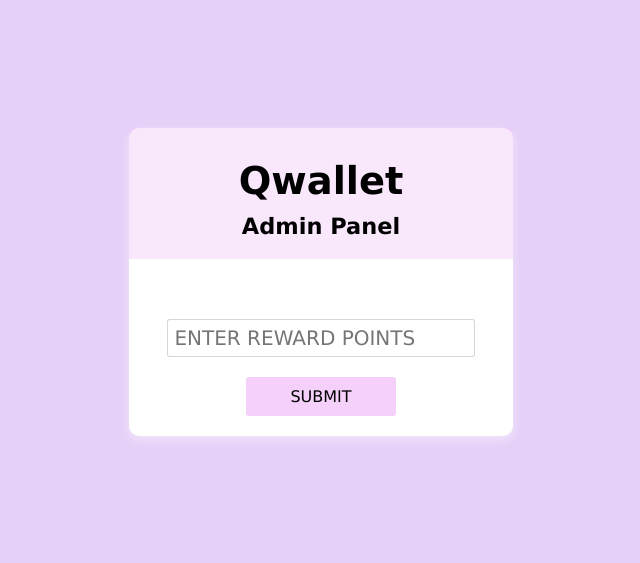
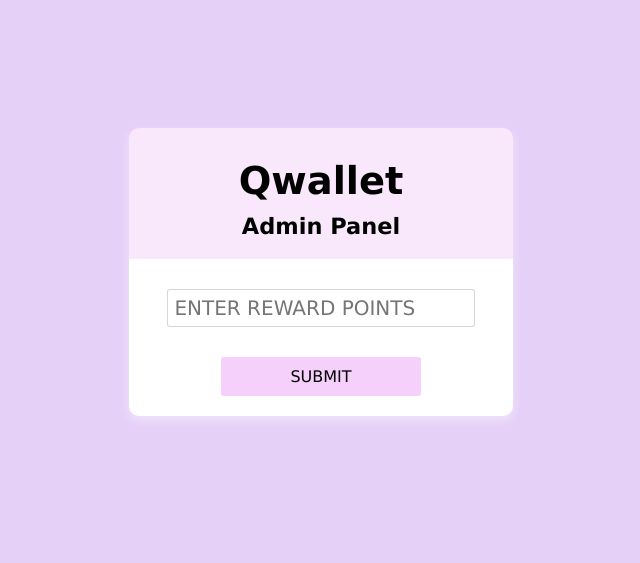
Before and after one commit to Yashh33/Qwallet, a PHP site: page /qwallet/admin.php in a window 1280 px wide. Shown: the top 563 px of the page, without its empty margins (319-959 px from the left). Run offline with PHP 8.4, Linux system fonts and the light colour scheme; data that the repository does not hold is empty.

Commit message:
reverted mistakes

```diff
--- a/adminside/admin.css
+++ /dev/null
@@ -1,121 +0,0 @@
-* {
-  margin: 0;
-  font-family: Verdana, Geneva, Tahoma, sans-serif;
-}
-
-body {
-  background-color: rgba(137, 43, 226, 0.219);
-}
-
-#Qr-output {
-  /* text-align: center; */
-  margin: 13px auto;
-  /* mix-blend-mode: color-burn; */
-}
-
-.container {
-  display: flex;
-  flex-direction: column;
-  align-items: flex start;
-  height: 30%;
-  width: 20%;
-  margin: 10% auto;
-  background-color: rgb(255, 255, 255);
-  border-radius: 10px;
-  font-size: larger;
-  box-shadow: 0px 4px 10px 1px rgba(255, 255, 255, 0.394);
-}
-
-h1 {
-  margin: 10px 10px;
-}
-
-.head {
-  padding: 20px;
-  text-align: center;
-  background: #f2c8f96d;
-}
-
-.first-input {
-  padding-top: 40px;
-}
-
-.input {
-  margin: 10px 0;
-  display: flex;
-  flex-direction: column;
-  width: 80%;
-  margin: 10px auto;
-}
-
-input {
-  padding: 6px;
-  font-size: 20px;
-  border: 1px solid rgba(0, 0, 0, 0.162);
-  border-radius: 3px;
-}
-
-input:focus {
-  border-color: #e4bdfa;
-  box-shadow: inset 0px 0px 2px 2px rgba(222, 142, 239, 0.25);
-  outline: none;
-}
-
-.buttons {
-  display: flex;
-  width: 40%;
-  margin: 20px auto;
-}
-
-button {
-  padding: 10px 10px;
-  background: #f2c8f9d8;
-  border: 0;
-  margin: 0px 2px;
-  width: 20%;
-  font-size: medium;
-  border-radius: 3px;
-}
-
-.center {
-  width: 50%;
-  margin: 0 25%;
-}
-
-button:hover {
-  opacity: 0.7;
-}
-
-button:active {
-  scale: 0.95;
-}
-
-@media only screen and (max-width: 1400px) {
-  .container {
-    width: 30%;
-    margin: 10% auto;
-  }
-}
-
-@media only screen and (max-width: 600px) {
-  .container {
-    width: 90%;
-    margin: 10% auto;
-  }
-}
-
-@media only screen and (max-width: 400px) {
-  .container {
-    width: 95%;
-    margin: 20% auto;
-    padding: 5% 10%;
-  }
-
-  .input {
-    font-size: small;
-  }
-
-  button {
-    font-size: small;
-  }
-}
--- a/adminside/admin.php
+++ b/adminside/admin.php
@@ -32,8 +32,129 @@ $conn = mysqli_connect($host, "root", "", $dbname);
     <meta charset="UTF-8">
     <meta http-equiv="X-UA-Compatible" content="IE=edge">
     <meta name="viewport" content="width=device-width, initial-scale=1.0">
-    <link rel="stylesheet" href="admin.css">
     <title>Qwallet Admin panel</title>
+    <style>
+        * {
+  margin: 0;
+  font-family: Verdana, Geneva, Tahoma, sans-serif;
+}
+
+body {
+  background-color: rgba(137, 43, 226, 0.219);
+}
+
+#Qr-output {
+  /* text-align: center; */
+  margin: 13px auto;
+  /* mix-blend-mode: color-burn; */
+}
+
+.container {
+  display: flex;
+  flex-direction: column;
+  align-items: flex start;
+  height: 30%;
+  width: 20%;
+  margin: 10% auto;
+  background-color: rgb(255, 255, 255);
+  border-radius: 10px;
+  font-size: larger;
+  box-shadow: 0px 4px 10px 1px rgba(255, 255, 255, 0.394);
+}
+
+h1 {
+  margin: 10px 10px;
+}
+
+.head {
+  padding: 20px;
+  text-align: center;
+  background: #f2c8f96d;
+}
+
+.first-input {
+  padding-top: 40px;
+}
+
+.input {
+  display: flex;
+  flex-direction: column;
+  width: 80%;
+  margin: 30px auto;
+}
+
+input {
+  padding: 6px;
+  font-size: 20px;
+  border: 1px solid rgba(0, 0, 0, 0.162);
+  border-radius: 3px;
+}
+
+input:focus {
+  border-color: #e4bdfa;
+  box-shadow: inset 0px 0px 2px 2px rgba(222, 142, 239, 0.25);
+  outline: none;
+}
+
+.buttons {
+  display: flex;
+  margin: 20px auto;
+}
+
+button {
+  padding: 10px 10px;
+  background: #f2c8f9d8;
+  border: 0;
+  margin: 0px 2px;
+  width: 20%;
+  font-size: medium;
+  border-radius: 3px;
+}
+
+.center {
+  width: 50%;
+  margin: 0 25%;
+}
+
+button:hover {
+  opacity: 0.7;
+}
+
+button:active {
+  scale: 0.95;
+}
+
+@media only screen and (max-width: 1400px) {
+  .container {
+    width: 30%;
+    margin: 10% auto;
+  }
+}
+
+@media only screen and (max-width: 600px) {
+  .container {
+    width: 90%;
+    margin: 10% auto;
+  }
+}
+
+@media only screen and (max-width: 400px) {
+  .container {
+    width: 95%;
+    margin: 20% auto;
+    padding: 5% 10%;
+  }
+
+  .input {
+    font-size: small;
+  }
+
+  button {
+    font-size: small;
+  }
+}
+
+    </style>
 </head>
 
 <body>
@@ -45,16 +166,13 @@ $conn = mysqli_connect($host, "root", "", $dbname);
             <h3>Admin Panel</h3>
         </div>
         <form action="" method="post">
-            <div class="input first-input">
-
-            </div>
 
             <div class="input">
                 <input type="text" placeholder="ENTER REWARD POINTS" name="reward_points">
             </div>
 
             <div class="buttons" style="justify-content: center;">
-                <button style="width:100%;">SUBMIT</button>
+                <button style="width:200px;">SUBMIT</button>
             </div>
         </form>
         <?php
```
Also changed, not shown: adminside/get_reward.php (+9 -5 lines), adminside/index.html (+5 -5 lines).
